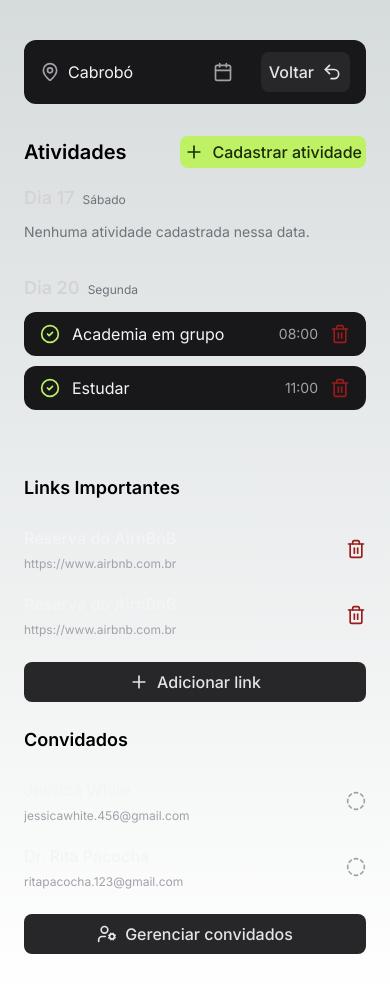
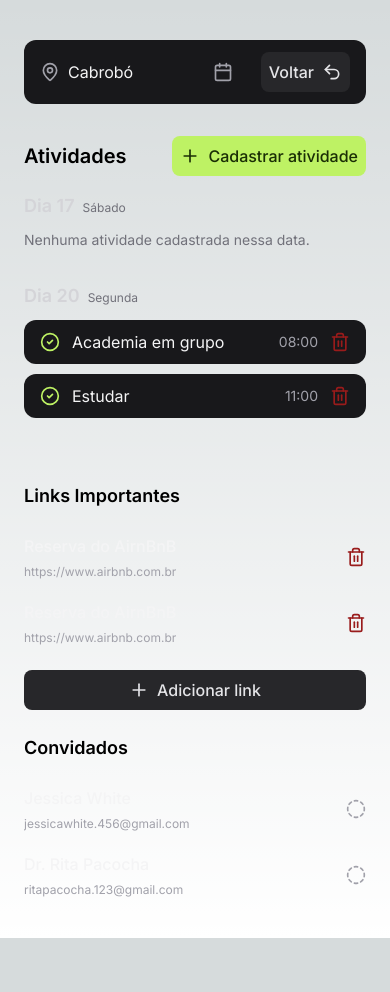
Before and after one commit to Pedrolopes041/Voyage_with_Pedro, a Next.js app: page /tripDetails in a window 390 px wide. After the commit the page ends 938 px from the top, so only its background shows below. Built offline with nearby package versions, Linux system fonts and the light colour scheme.

Commit message:
style: adjusting the layout

```diff
--- a/app/home/components/input-invite.tsx
+++ b/app/home/components/input-invite.tsx
@@ -8,8 +8,8 @@ interface InputInviteProps {
 
 const InputInvite = ({ isEmailGuess, openConfirmModal, openGuessModal }: InputInviteProps) => {
     return (
-        <div className="rounded-xl flex items-center mt-6 gap-1 bg-zinc-900 p-2">
-            <button onClick={openGuessModal} className="flex items-center gap-2 flex-1">
+        <div className="flex items-center justify-between rounded-xl mt-6 bg-zinc-900 p-2">
+            <div onClick={openGuessModal} className="flex gap-2">
                 <UserRoundPlus className="size-5 text-zinc-400" />
                 {isEmailGuess.length > 0 ? (
                     <span
@@ -20,7 +20,8 @@ const InputInvite = ({ isEmailGuess, openConfirmModal, openGuessModal }: InputIn
                         className="bg-transparent placeholder-zinc-400 outline-none text-sm lg:text-lg "
                     >Quem deseja convidar?</span>
                 )}
-            </button>
+            </div>
+
             <button
                 onClick={openConfirmModal}
                 className="bg-lime-300 text-lime-950 rounded-lg font-medium flex items-center text-sm lg:text-lg gap-2 p-2 hover:bg-lime-400"
--- a/app/home/page.tsx
+++ b/app/home/page.tsx
@@ -87,11 +87,13 @@ const Home = () => {
                         openGuessInput={openGuessInput}
                     />
                     {isInputGuess && (
-                        <InputInvite
-                            isEmailGuess={isEmailGuess}
-                            openConfirmModal={openConfirmModal}
-                            openGuessModal={openGuessModal}
-                        />
+                        <div className='p-2'>
+                            <InputInvite
+                                isEmailGuess={isEmailGuess}
+                                openConfirmModal={openConfirmModal}
+                                openGuessModal={openGuessModal}
+                            />
+                        </div>
                     )}
                 </div>
 
--- a/app/tripDetails/components/activity-section.tsx
+++ b/app/tripDetails/components/activity-section.tsx
@@ -22,7 +22,7 @@ const ActivitySection = () => {
             <div className="flex-1">
                 <div className="flex items-center justify-between mb-4">
                     <h2 className="text-xl lg:text-3xl font-semibold">Atividades</h2>
-                    <button onClick={openModalActivity} className="bg-lime-300 text-lime-950 rounded-lg font-medium text-base flex items-center gap-2 p-1 lg:px-2 lg:py-2 hover:bg-lime-400">
+                    <button onClick={openModalActivity} className="bg-lime-300 text-lime-950 rounded-lg font-medium text-base flex items-center gap-2 p-2 lg:px-2 lg:py-2 hover:bg-lime-400">
                         <Plus className="size-5" />
                         Cadastrar atividade
                     </button>
--- a/app/tripDetails/components/manage-guests.tsx
+++ b/app/tripDetails/components/manage-guests.tsx
@@ -1,4 +1,4 @@
-import { CircleDashed, UserCog } from "lucide-react";
+import { CircleDashed } from "lucide-react";
 
 const ManageGuests = () => {
     return (
@@ -8,7 +8,7 @@ const ManageGuests = () => {
                 <div className="flex items-center justify-between gap-4">
                     <div className="space-y-1.5">
                         <span className="block font-medium text-base text-zinc-100 truncate">Jessica White</span>
-                        <p  className="block text-xs text-zinc-400 truncate">
+                        <p className="block text-xs text-zinc-400 truncate">
                             jessicawhite.456@gmail.com
                         </p>
                     </div>
@@ -24,10 +24,6 @@ const ManageGuests = () => {
                     <CircleDashed className="text-zinc-400 size-5 shrink-0" />
                 </div>
             </div>
-            <button className="bg-zinc-800 w-full text-zinc-200 rounded-lg px-5 py-2 font-medium flex items-center justify-center gap-2 hover:bg-zinc-700">
-                <UserCog className="size-5" />
-                Gerenciar convidados
-            </button>
         </div>
     )
 }
```
